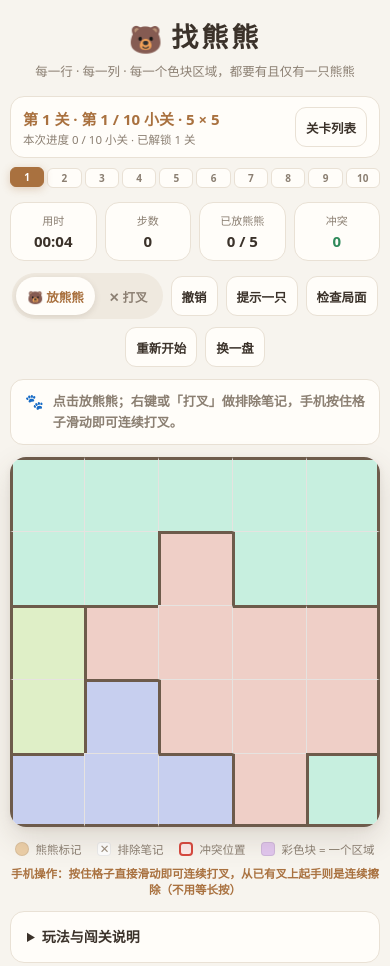
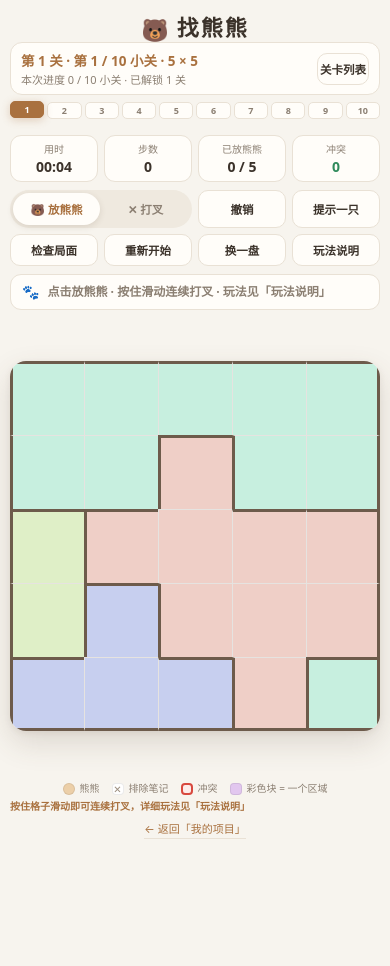
Before and after one commit to zhoujarvy/zhoujarvy.github.io, a website: page docs/public/zhaoxiongxiong/index.html in a window 390 px wide. Shown: the top 966 px of the page. After the commit the page ends 844 px from the top, so only its background shows below. Drawn offline with Linux system fonts and the light colour scheme.

Commit message:
fix: 移动端锁定一屏避免误滑，玩法说明改为弹窗

```diff
--- a/docs/public/zhaoxiongxiong/index.html
+++ b/docs/public/zhaoxiongxiong/index.html
@@ -23,54 +23,61 @@
 }
 *{box-sizing:border-box}
 [hidden]{display:none !important}
-html,body{margin:0;padding:0}
+html,body{margin:0;padding:0;height:100%;overflow:hidden;overscroll-behavior:none}
 body{
   background:var(--bg);color:var(--ink);
   font-family:"PingFang SC","Microsoft YaHei","Hiragino Sans GB",system-ui,-apple-system,sans-serif;
-  -webkit-font-smoothing:antialiased;
+  -webkit-font-smoothing:antialiased;-webkit-tap-highlight-color:transparent;
 }
-.app{max-width:620px;margin:0 auto;padding:22px 16px 44px}
-header{text-align:center;margin-bottom:14px}
-h1{margin:0;font-size:clamp(27px,6.2vw,38px);letter-spacing:3px;font-weight:800}
+/* 整页固定为一屏：主界面不滚动，棋盘区占据剩余空间 */
+.app{
+  max-width:620px;margin:0 auto;
+  height:100vh;height:100dvh;
+  padding:calc(10px + env(safe-area-inset-top)) 16px calc(8px + env(safe-area-inset-bottom));
+  display:flex;flex-direction:column;overflow:hidden;
+}
+header{flex:0 0 auto;text-align:center;margin-bottom:8px}
+h1{margin:0;font-size:clamp(22px,5vw,30px);letter-spacing:2px;font-weight:800}
 h1 .logo{display:inline-block;transform:translateY(2px);margin-right:6px}
-.sub{margin:6px 0 14px;color:var(--muted);font-size:12.5px;line-height:1.7}
+.sub{margin:4px 0 8px;color:var(--muted);font-size:11.5px;line-height:1.5}
 .level-bar{
-  display:flex;align-items:center;justify-content:space-between;gap:10px;
-  background:var(--card);border:1px solid var(--line);border-radius:14px;
-  padding:10px 12px;text-align:left
+  display:flex;align-items:center;justify-content:space-between;gap:8px;
+  background:var(--card);border:1px solid var(--line);border-radius:12px;
+  padding:7px 10px;text-align:left
 }
-.level-bar .lv-main{display:flex;flex-direction:column;gap:2px;min-width:0}
-.level-bar .lv-title{font-size:15px;font-weight:800;color:var(--accent)}
-.level-bar .lv-best{font-size:11.5px;color:var(--muted)}
+.level-bar .lv-main{display:flex;flex-direction:column;gap:1px;min-width:0}
+.level-bar .lv-title{font-size:13.5px;font-weight:800;color:var(--accent)}
+.level-bar .lv-best{font-size:11px;color:var(--muted)}
 .level-bar .btn{flex:0 0 auto}
-.sub-progress{display:flex;gap:5px;margin:10px 0 0}
+.sub-progress{display:flex;gap:4px;margin:7px 0 0}
 .sub-dot{
-  flex:1;min-width:0;height:22px;border-radius:7px;
+  flex:1;min-width:0;height:18px;border-radius:6px;
   display:flex;align-items:center;justify-content:center;
-  font-size:11px;font-weight:700;font-variant-numeric:tabular-nums;
+  font-size:10px;font-weight:700;font-variant-numeric:tabular-nums;
   border:1px solid var(--line);background:var(--card);color:var(--muted);
   transition:background .2s,color .2s,border-color .2s,transform .2s
 }
 .sub-dot.done{background:var(--ok-soft);border-color:#bfdfc9;color:var(--ok)}
 .sub-dot.current{background:var(--accent);border-color:var(--accent);color:#fff;box-shadow:0 2px 8px rgba(169,113,63,.3);transform:translateY(-1px)}
-.stats{display:grid;grid-template-columns:repeat(4,1fr);gap:8px;margin:12px 0}
-.stat{background:var(--card);border:1px solid var(--line);border-radius:14px;padding:9px 4px;text-align:center}
-.stat .k{display:block;font-size:11px;color:var(--muted);margin-bottom:3px}
-.stat .v{display:block;font-size:17px;font-weight:700;font-variant-numeric:tabular-nums}
+.stats{flex:0 0 auto;display:grid;grid-template-columns:repeat(4,1fr);gap:6px;margin:8px 0}
+.stat{background:var(--card);border:1px solid var(--line);border-radius:11px;padding:5px 4px;text-align:center}
+.stat .k{display:block;font-size:10px;color:var(--muted);margin-bottom:1px}
+.stat .v{display:block;font-size:15px;font-weight:700;font-variant-numeric:tabular-nums}
 .stat .v.warn{color:var(--danger)}
 .stat .v.good{color:var(--ok)}
-.toolbar{display:flex;flex-wrap:wrap;gap:8px;align-items:center;justify-content:center;margin-bottom:12px}
-.segmented{display:inline-flex;background:#efe9df;border-radius:999px;padding:4px;gap:3px}
+/* 工具栏固定两行网格，不再换行撑高页面 */
+.toolbar{flex:0 0 auto;display:grid;grid-template-columns:repeat(4,minmax(0,1fr));gap:6px;align-items:stretch;margin-bottom:8px}
+.segmented{grid-column:span 2;display:flex;background:#efe9df;border-radius:999px;padding:3px;gap:2px;min-width:0}
 .segmented button{
-  border:0;background:transparent;color:var(--muted);font-size:13px;font-weight:600;
-  padding:8px 14px;border-radius:999px;cursor:pointer;font-family:inherit;white-space:nowrap;
-  min-height:38px;transition:background .15s,color .15s,box-shadow .15s
+  flex:1;min-width:0;border:0;background:transparent;color:var(--muted);font-size:12px;font-weight:600;
+  padding:5px 2px;border-radius:999px;cursor:pointer;font-family:inherit;white-space:nowrap;
+  min-height:34px;transition:background .15s,color .15s,box-shadow .15s
 }
 .segmented button.active{background:var(--card);color:var(--accent);box-shadow:0 2px 6px rgba(90,70,50,.14)}
 .btn{
   border:1px solid var(--line);background:var(--card);color:var(--ink);
-  border-radius:11px;padding:9px 13px;font-size:13px;font-weight:600;cursor:pointer;
-  font-family:inherit;min-height:40px;white-space:nowrap;
+  border-radius:10px;padding:6px 3px;font-size:12px;font-weight:600;cursor:pointer;
+  font-family:inherit;min-height:34px;white-space:nowrap;
   transition:transform .12s,box-shadow .12s,border-color .12s,background .12s
 }
 .btn:hover{transform:translateY(-1px);box-shadow:0 4px 12px rgba(90,70,50,.12);border-color:#d8c8b3}
@@ -78,24 +85,26 @@ h1 .logo{display:inline-block;transform:translateY(2px);margin-right:6px}
 .btn.primary{background:var(--accent);border-color:var(--accent);color:#fff}
 .btn.danger{color:var(--danger);border-color:#f0cdc9}
 .btn:disabled{opacity:.5;cursor:not-allowed;transform:none;box-shadow:none}
+.modal-card .btn{padding:8px 12px;font-size:13px;min-height:38px}
 .feedback{
-  display:flex;align-items:flex-start;gap:9px;min-height:46px;
-  border-radius:13px;padding:11px 14px;margin-bottom:12px;
-  font-size:13px;line-height:1.6;font-weight:600;
+  flex:0 0 auto;display:flex;align-items:center;gap:8px;min-height:36px;
+  border-radius:11px;padding:7px 11px;margin-bottom:8px;
+  font-size:12px;line-height:1.45;font-weight:600;
   background:var(--card);border:1px solid var(--line);color:var(--muted);
   transition:background .18s,color .18s,border-color .18s
 }
-.feedback .ico{flex:0 0 auto;font-size:15px;line-height:1.4}
+.feedback .ico{flex:0 0 auto;font-size:14px;line-height:1.4}
 .feedback.warn{background:var(--danger-soft);border-color:#f3c5c0;color:#a4312b}
 .feedback.info{background:var(--info-soft);border-color:#cfdff2;color:#2b5687}
 .feedback.success{background:var(--ok-soft);border-color:#bfdfc9;color:#1f6b43}
-.board-shell{position:relative}
+/* 棋盘区吃掉一屏里剩下的高度，棋盘由 fitBoard() 按可用空间取正方形 */
+.board-shell{position:relative;flex:1 1 auto;min-height:0;display:flex;align-items:center;justify-content:center}
 .board{
-  display:grid;width:100%;aspect-ratio:1/1;gap:0;overflow:hidden;
-  border-radius:16px;background:#fff;--n:5;
+  display:grid;gap:0;overflow:hidden;flex:0 0 auto;
+  border-radius:16px;background:#fff;--n:5;--board-size:320px;
   box-shadow:0 12px 30px rgba(90,70,50,.16),0 2px 6px rgba(90,70,50,.08);
   user-select:none;-webkit-user-select:none;-webkit-touch-callout:none;
-  touch-action:manipulation
+  touch-action:none
 }
 .board.is-swiping{box-shadow:0 0 0 4px rgba(169,113,63,.45),0 12px 30px rgba(90,70,50,.18)}
 .cell{
@@ -117,12 +126,12 @@ h1 .logo{display:inline-block;transform:translateY(2px);margin-right:6px}
   width:78%;height:78%;border-radius:50%;line-height:1;
   background:radial-gradient(circle at 34% 28%,#fffaf1,#eccfa8);
   box-shadow:0 2px 7px rgba(90,60,30,.3),inset 0 0 0 2px rgba(255,255,255,.75);
-  font-size:clamp(10px,calc(min(86vw,588px) / var(--n) * 0.5),30px);
+  font-size:clamp(10px,calc(var(--board-size) / var(--n) * 0.5),30px);
   animation:pop .28s cubic-bezier(.2,1.5,.4,1) both
 }
 .cross{
   color:#9c8e7e;font-weight:700;opacity:.8;
-  font-size:clamp(10px,calc(min(86vw,588px) / var(--n) * 0.46),27px);
+  font-size:clamp(10px,calc(var(--board-size) / var(--n) * 0.46),27px);
   animation:fade .18s ease-out both
 }
 @keyframes pop{from{transform:scale(.25);opacity:0}to{transform:scale(1);opacity:1}}
@@ -136,21 +145,29 @@ h1 .logo{display:inline-block;transform:translateY(2px);margin-right:6px}
 }
 .loading .spin{font-size:34px;animation:rotate 1.4s linear infinite}
 @keyframes rotate{to{transform:rotate(360deg)}}
-.legend{display:flex;flex-wrap:wrap;gap:8px 16px;justify-content:center;margin:14px 0 4px;font-size:11.5px;color:var(--muted)}
-.legend span{display:inline-flex;align-items:center;gap:6px}
-.legend i{width:14px;height:14px;border-radius:4px;display:inline-block;border:1px solid rgba(0,0,0,.08)}
+.legend{flex:0 0 auto;display:flex;flex-wrap:wrap;gap:3px 12px;justify-content:center;margin:7px 0 0;font-size:10.5px;color:var(--muted);line-height:1.5}
+.legend span{display:inline-flex;align-items:center;gap:5px}
+.legend i{width:12px;height:12px;border-radius:4px;display:inline-block;border:1px solid rgba(0,0,0,.08)}
 .legend i.bear-dot{background:#eccfa8;border-radius:50%}
-.legend i.cross-dot{background:#fff;color:#9c8e7e;font-style:normal;text-align:center;line-height:12px}
+.legend i.cross-dot{background:#fff;color:#9c8e7e;font-style:normal;text-align:center;line-height:11px}
 .legend i.conflict-dot{background:var(--danger-soft);border:2px solid var(--danger)}
 .legend .tip{width:100%;text-align:center;color:var(--accent);font-weight:600}
-details.rules{margin-top:14px;background:var(--card);border:1px solid var(--line);border-radius:14px;padding:12px 16px;font-size:12.5px;color:var(--muted);line-height:1.9}
-details.rules summary{cursor:pointer;font-weight:700;color:var(--ink);font-size:14px}
-details.rules ol{margin:10px 0 2px;padding-left:20px}
-details.rules b{color:var(--accent)}
-.modal{position:fixed;inset:0;z-index:20;background:rgba(59,50,42,.46);display:flex;align-items:center;justify-content:center;padding:18px;backdrop-filter:blur(3px)}
-.modal-card{background:var(--card);border-radius:22px;padding:26px 22px;text-align:center;max-width:360px;width:100%;box-shadow:0 24px 60px rgba(0,0,0,.22);animation:rise .32s cubic-bezier(.2,1.3,.4,1) both;max-height:86vh;overflow:auto}
+/* 玩法说明弹窗：主界面不再堆叠长篇文字 */
+.modal{position:fixed;inset:0;z-index:20;height:100vh;height:100dvh;background:rgba(59,50,42,.46);display:flex;align-items:center;justify-content:center;padding:18px;backdrop-filter:blur(3px);overscroll-behavior:contain}
+.modal-card{background:var(--card);border-radius:22px;padding:20px 18px;text-align:center;max-width:360px;width:100%;box-shadow:0 24px 60px rgba(0,0,0,.22);animation:rise .32s cubic-bezier(.2,1.3,.4,1);max-height:88vh;max-height:88dvh;overflow:auto;overscroll-behavior:contain;-webkit-overflow-scrolling:touch}
 .modal-card.wide{max-width:460px}
-@keyframes rise{from{transform:translateY(18px) scale(.94);opacity:0}to{transform:none;opacity:1}}
+.help-body{text-align:left;margin:0 0 10px;font-size:12px;color:var(--muted);line-height:1.65}
+.help-body ol{margin:0;padding-left:19px}
+.help-body li{margin-bottom:5px}
+.help-body b{color:var(--accent)}
+.help-legend{display:flex;flex-wrap:wrap;gap:5px 12px;margin:8px 0 0;font-size:11px}
+.help-legend span{display:inline-flex;align-items:center;gap:5px}
+.help-legend i{width:13px;height:13px;border-radius:4px;display:inline-block;border:1px solid rgba(0,0,0,.08)}
+.help-tip{margin:0 0 10px;padding:8px 10px;background:var(--info-soft);border:1px solid #cfdff2;border-radius:10px;font-size:11.5px;line-height:1.6;color:#2b5687;text-align:left}
+#helpModal .modal-emoji{font-size:32px}
+/* 关闭按钮吸附卡片底部，长说明滚动时也始终可点 */
+#helpModal .modal-foot{position:sticky;bottom:-2px;background:var(--card);padding-top:10px;z-index:1}
+@keyframes rise{from{transform:translateY(18px) scale(.94)}to{transform:none}}
 .modal-emoji{font-size:42px;line-height:1.2}
 .modal-card h2{margin:6px 0 8px;font-size:21px}
 .modal-card p{margin:0 0 18px;color:var(--muted);font-size:13.5px;line-height:1.8;white-space:pre-line}
@@ -178,18 +195,38 @@ details.rules b{color:var(--accent)}
 .sub-rec-list span b{color:var(--ink)}
 .note{font-size:11px;color:var(--muted);line-height:1.6;margin:10px 0 14px}
 .modal-foot{display:flex;gap:8px;justify-content:center;flex-wrap:wrap}
-.back-link{text-align:center;margin:18px 0 0;font-size:12.5px}
+@media (max-width:420px){
+  .app{padding-left:10px;padding-right:10px}
+  .sub{display:none}
+  .stat .v{font-size:14px}
+  .btn{padding:6px 2px;font-size:11.5px;min-height:32px}
+  .segmented button{padding:5px 1px;font-size:11.5px;min-height:32px}
+  .level-grid{grid-template-columns:repeat(3,1fr)}
+  .sub-progress{gap:3px}
+  .sub-dot{font-size:9px;height:17px;border-radius:5px}
+  .legend{font-size:10px}
+  .modal-card{padding:20px 16px}
+}
+/* 矮屏继续压缩非棋盘元素，保证棋盘始终完整可见 */
+@media (max-height:700px){
+  .sub{display:none}
+  header{margin-bottom:5px}
+  h1{font-size:22px}
+  .sub-progress{margin-top:5px}
+  .stats{margin:6px 0}
+  .toolbar{margin-bottom:6px}
+  .feedback{margin-bottom:6px;min-height:32px}
+  .legend{margin-top:5px}
+  .legend .tip{display:none}
+}
+@media (max-height:560px){
+  .legend{display:none}
+  .stat .k{display:none}
+  .sub-dot{height:14px}
+}
+.back-link{text-align:center;margin:6px 0 0;font-size:11px;flex:0 0 auto}
 .back-link a{color:var(--accent);text-decoration:none;border-bottom:1px solid var(--line);padding-bottom:2px}
 .back-link a:hover{border-bottom-color:var(--accent)}
-@media (max-width:420px){
-  .app{padding:16px 10px 30px}
-  .stat .v{font-size:15px}
-  .btn{padding:8px 10px;font-size:12.5px}
-  .segmented button{padding:7px 11px;font-size:12.5px}
-  .level-grid{grid-template-columns:repeat(3,1fr)}
-  .sub-progress{gap:3px}
-  .sub-dot{font-size:10px;height:20px;border-radius:6px}
-}
 </style>
 </head>
 <body>
@@ -224,6 +261,7 @@ details.rules b{color:var(--accent)}
     <button type="button" class="btn" id="checkBtn">检查局面</button>
     <button type="button" class="btn" id="restartBtn">重新开始</button>
     <button type="button" class="btn" id="shuffleBtn">换一盘</button>
+    <button type="button" class="btn" id="helpBtn">玩法说明</button>
   </div>
 
   <div class="feedback" id="feedback" role="status" aria-live="polite">
@@ -237,25 +275,12 @@ details.rules b{color:var(--accent)}
   </div>
 
   <div class="legend">
-    <span><i class="bear-dot"></i>熊熊标记</span>
+    <span><i class="bear-dot"></i>熊熊</span>
     <span><i class="cross-dot">✕</i>排除笔记</span>
-    <span><i class="conflict-dot"></i>冲突位置</span>
+    <span><i class="conflict-dot"></i>冲突</span>
     <span><i style="background:hsl(280,56%,86%)"></i>彩色块 = 一个区域</span>
-    <span class="tip">手机操作：按住格子直接滑动即可连续打叉，从已有叉上起手则是连续擦除（不用等长按）</span>
+    <span class="tip">按住格子滑动即可连续打叉，详细玩法见「玩法说明」</span>
   </div>
-
-  <details class="rules">
-    <summary>玩法与闯关说明</summary>
-    <ol>
-      <li>棋盘被分成若干块<b>彩色区域</b>，每个区域、每一行、每一列都<b>有且仅有一只熊熊</b>。</li>
-      <li>点击放熊熊，再点一次取消；右键或切换「打叉」做排除笔记，笔记不参与判定。手机上<b>按住格子滑动</b>即可连续打叉或擦除，不必等长按；从已有叉上起手则是擦除。</li>
-      <li>同一行、列或色块出现两只熊熊时会标红并给出具体冲突提示，冲突涉及的色块也会整体描边。</li>
-      <li>每一大关含 <b>10 个小关</b>，<b>全部 10 个小关完成才解锁下一大关</b>；每过一大关棋盘增加一行一列。已解锁的大关可反复重玩。</li>
-      <li><b>每小关棋盘都随机生成，没有固定布局</b>：下一小关、重玩、点「换一盘」都会得到全新棋盘；只有中途退出后回来会恢复原来那盘。</li>
-      <li>每个小关与整个大关的<b>最佳用时、最少步数、通关次数</b>，以及未完成的局面都保存在本机浏览器；切到后台时计时自动暂停。</li>
-      <li>桌面快捷键：<b>Z</b> 撤销、<b>X</b> 切换标记模式、<b>Esc</b> 关闭弹窗。</li>
-    </ol>
-  </details>
   <p class="back-link"><a href="/projects.html">← 返回「我的项目」</a></p>
 </div>
 
@@ -287,6 +312,34 @@ details.rules b{color:var(--accent)}
       <button type="button" class="btn" id="closeLevels">返回棋盘</button>
       <button type="button" class="btn" id="resetLevelBtn">从头挑战本关</button>
       <button type="button" class="btn danger" id="clearBtn">清空本地成绩</button>
+    </div>
+  </div>
+</div>
+
+<div class="modal" id="helpModal" hidden>
+  <div class="modal-card wide">
+    <div class="modal-emoji">🐻</div>
+    <h2>玩法与闯关说明</h2>
+    <div class="help-tip"><b>手机操作：</b>按住格子直接滑动即可连续打叉（不用等长按），从已有叉上起手则是擦除，一次滑动记 1 步。棋盘已锁定为一屏，在上面滑动不会带动页面。</div>
+    <div class="help-body">
+      <ol>
+        <li>棋盘被分成若干块<b>彩色区域</b>，每个区域、每一行、每一列都<b>有且仅有一只熊熊</b>。</li>
+        <li>点击放熊熊，再点一次取消；右键或切换「打叉」做排除笔记，笔记不参与判定。三个条件同时满足即通关。</li>
+        <li>同一行、列或色块出现两只熊熊时会标红并给出具体冲突提示，冲突涉及的色块也会整体描边。</li>
+        <li>每一大关含 <b>10 个小关</b>，<b>全部完成才解锁下一大关</b>；每过一大关棋盘增加一行一列。已解锁的大关可反复重玩。</li>
+        <li><b>每小关棋盘都随机生成，没有固定布局</b>：下一小关、重玩、点「换一盘」都会得到全新棋盘；只有中途退出后回来会恢复原来那盘。</li>
+        <li>每个小关与整个大关的<b>最佳用时、最少步数、通关次数</b>，以及未完成的局面都保存在本机浏览器；切到后台时计时自动暂停。</li>
+        <li>桌面快捷键：<b>Z</b> 撤销、<b>X</b> 切换标记模式、<b>Esc</b> 关闭弹窗。</li>
+      </ol>
+      <div class="help-legend">
+        <span><i style="background:#eccfa8;border-radius:50%"></i>熊熊标记</span>
+        <span><i style="background:#fff;color:#9c8e7e;font-style:normal;text-align:center;line-height:12px">✕</i>排除笔记</span>
+        <span><i style="background:var(--danger-soft);border:2px solid var(--danger)"></i>冲突位置</span>
+        <span><i style="background:hsl(280,56%,86%)"></i>彩色块 = 一个区域</span>
+      </div>
+    </div>
+    <div class="modal-foot" style="margin-top:14px">
+      <button type="button" class="btn primary" id="closeHelp">开始找熊熊</button>
     </div>
   </div>
 </div>
@@ -593,6 +646,36 @@ var BearLogic = (function(){
     return (m<10?'0':'')+m+':'+(r<10?'0':'')+r;
   }
   function vibrate(p){try{if(navigator.vibrate)navigator.vibrate(p);}catch(e){}}
+  /* 一屏布局：棋盘按剩余空间取正方形，棋子字号随棋盘实际尺寸缩放 */
+  function fitBoard(){
+    var shell=boardEl.parentNode;
+    if(!shell)return;
+    var w=shell.clientWidth,h=shell.clientHeight;
+    if(w<40||h<40)return;
+    var px=Math.floor(Math.min(w,h))+'px';
+    if(boardEl.style.getPropertyValue('--board-size')===px)return;
+    boardEl.style.width=px;
+    boardEl.style.height=px;
+    boardEl.style.setProperty('--board-size',px);
+  }
+  function scheduleFit(){
+    fitBoard();
+    /* 下一帧再校准一次，覆盖布局尚未稳定的情况；不使用 rAF 作为唯一路径 */
+    if(window.requestAnimationFrame)requestAnimationFrame(fitBoard);
+  }
+  window.addEventListener('resize',scheduleFit);
+  window.addEventListener('orientationchange',function(){setTimeout(scheduleFit,150);});
+  if(window.visualViewport)window.visualViewport.addEventListener('resize',scheduleFit);
+  /* 旋转、地址栏收起、分屏等场景可能不派发 resize，用容器尺寸变化兜底 */
+  if(window.ResizeObserver){
+    try{new ResizeObserver(scheduleFit).observe(boardEl.parentNode);}catch(e){}
+  }
+  /* 主页面固定为一屏：除弹窗内容外，任何触摸拖动都不会带动页面 */
+  document.addEventListener('touchmove',function(e){
+    var t=e.target;
+    if(t&&t.closest&&t.closest('.modal-card'))return;
+    if(e.cancelable)e.preventDefault();
+  },{passive:false});
   function defaultSave(){return {v:3,unlocked:1,records:{},progress:{}};}
   function loadSave(){
     try{
@@ -833,7 +916,7 @@ var BearLogic = (function(){
       var more=ev.issues.length>3?'，另有 '+(ev.issues.length-3)+' 处冲突':'';
       setFeedback('warn','⚠️','冲突：'+parts.join('；')+more+'。取消一只即可继续。');
     }else if(ev.placed===0){
-      setFeedback('','🐾','点击放熊熊；右键或「打叉」做排除笔记，手机按住格子滑动即可连续打叉。');
+      setFeedback('','🐾','点击放熊熊 · 按住滑动连续打叉 · 玩法见「玩法说明」');
     }else{
       setFeedback('info','🐾','目前没有冲突，已放 '+ev.placed+' / '+n+' 只熊熊，还差 '+(n-ev.placed)+' 只。');
     }
@@ -1100,6 +1183,16 @@ var BearLogic = (function(){
     buildLevelPanel();
     el('levelModal').hidden=false;
     el('winModal').hidden=true;
+    el('helpModal').hidden=true;
+  }
+  function openHelp(){
+    el('levelModal').hidden=true;
+    el('winModal').hidden=true;
+    el('helpModal').hidden=false;
+  }
+  function closeHelp(){
+    el('helpModal').hidden=true;
+    if(G&&G.won)el('winModal').hidden=false;
   }
 
   function loadLevel(level,opts){
@@ -1127,9 +1220,9 @@ var BearLogic = (function(){
         won:false,subDone:false,flash:null,history:[],lastRender:null,nextAction:null
       };
       saveProgress();
-      buildBoardDom();renderSubProgress();updateLevelBar();
+      buildBoardDom();renderSubProgress();updateLevelBar();fitBoard();
       showLoading(false);
-      el('winModal').hidden=true;el('levelModal').hidden=true;
+      el('winModal').hidden=true;el('levelModal').hidden=true;el('helpModal').hidden=true;
       el('timeVal').textContent=fmtTime(G.elapsed);
       if(resumed)flash('info','📂','已恢复第 '+level+' 关 · 第 '+G.sub+' 小关上次的棋盘与进度。',3000);
       else flash('','🐻','第 '+level+' 关 · 第 '+G.sub+' / '+SUBS+' 小关 · '+n+' × '+n+'，全新随机棋盘。',3200);
@@ -1145,6 +1238,9 @@ var BearLogic = (function(){
   el('restartBtn').addEventListener('click',restart);
   el('shuffleBtn').addEventListener('click',shuffleBoard);
   el('levelBtn').addEventListener('click',openLevels);
+  el('helpBtn').addEventListener('click',openHelp);
+  el('closeHelp').addEventListener('click',closeHelp);
+  el('helpModal').addEventListener('click',function(e){if(e.target===el('helpModal'))closeHelp();});
   el('levelGrid').addEventListener('click',function(e){
     var b=e.target.closest('.level-card');
     if(b&&!b.disabled)loadLevel(Number(b.dataset.level));
@@ -1179,11 +1275,13 @@ var BearLogic = (function(){
   });
   document.addEventListener('keydown',function(e){
     if(e.key==='Escape'){
-      if(!el('levelModal').hidden){el('levelModal').hidden=true;if(G&&G.won)el('winModal').hidden=false;}
+      if(!el('helpModal').hidden)closeHelp();
+      else if(!el('levelModal').hidden){el('levelModal').hidden=true;if(G&&G.won)el('winModal').hidden=false;}
       else if(!el('winModal').hidden&&!(G&&G.won))el('winModal').hidden=true;
       return;
     }
     if(e.ctrlKey||e.metaKey||e.altKey)return;
+    if(!el('helpModal').hidden||!el('levelModal').hidden||!el('winModal').hidden)return;
     var k=e.key.toLowerCase();
     if(k==='z')undo();
     else if(k==='x'&&G)setMode(G.mode==='bear'?'cross':'bear');
@@ -1195,6 +1293,8 @@ var BearLogic = (function(){
   });
   window.addEventListener('pagehide',flushProgress);
   setInterval(function(){
+    /* 兜底校准：部分移动浏览器在地址栏收起/分屏时不派发 resize，也暂停 ResizeObserver */
+    fitBoard();
     if(!G||G.won||document.hidden||el('loading').hidden===false)return;
     G.elapsed=Math.floor((Date.now()-G.start)/1000);
     el('timeVal').textContent=fmtTime(G.elapsed);
```
